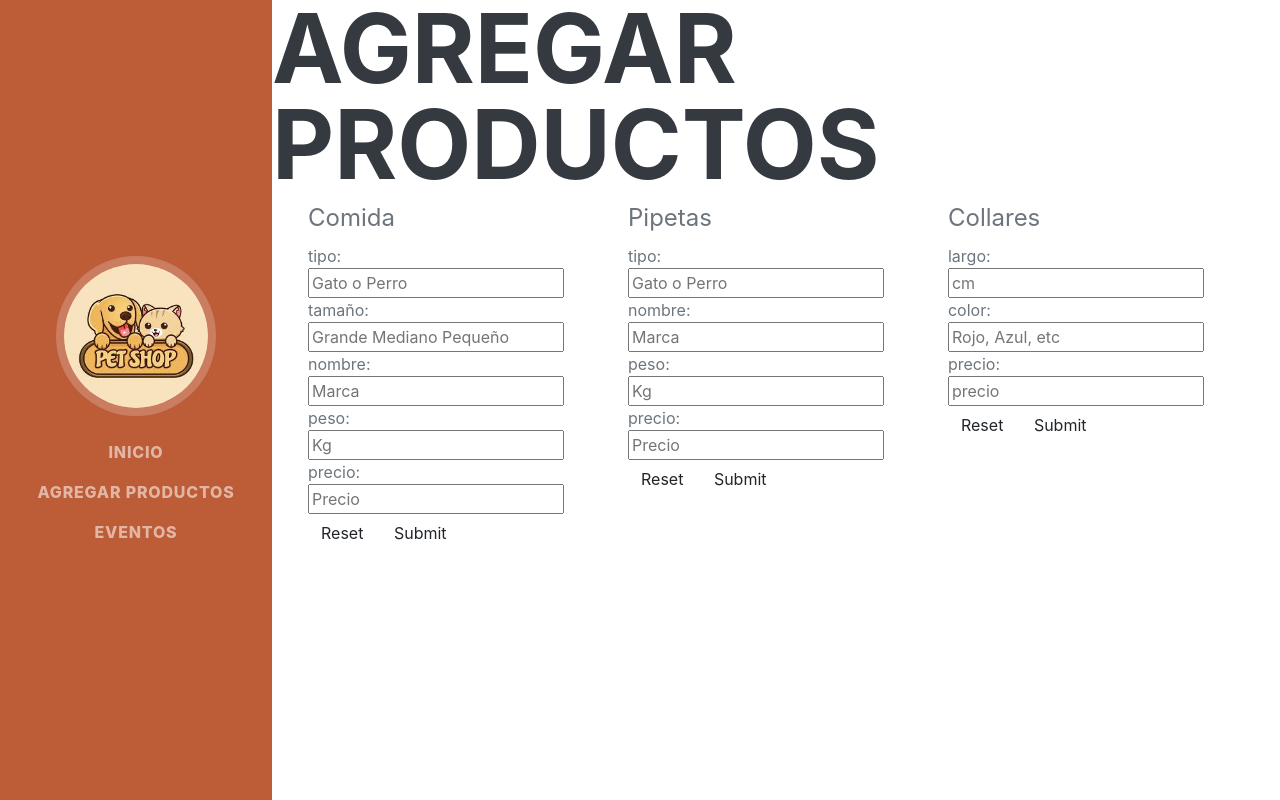
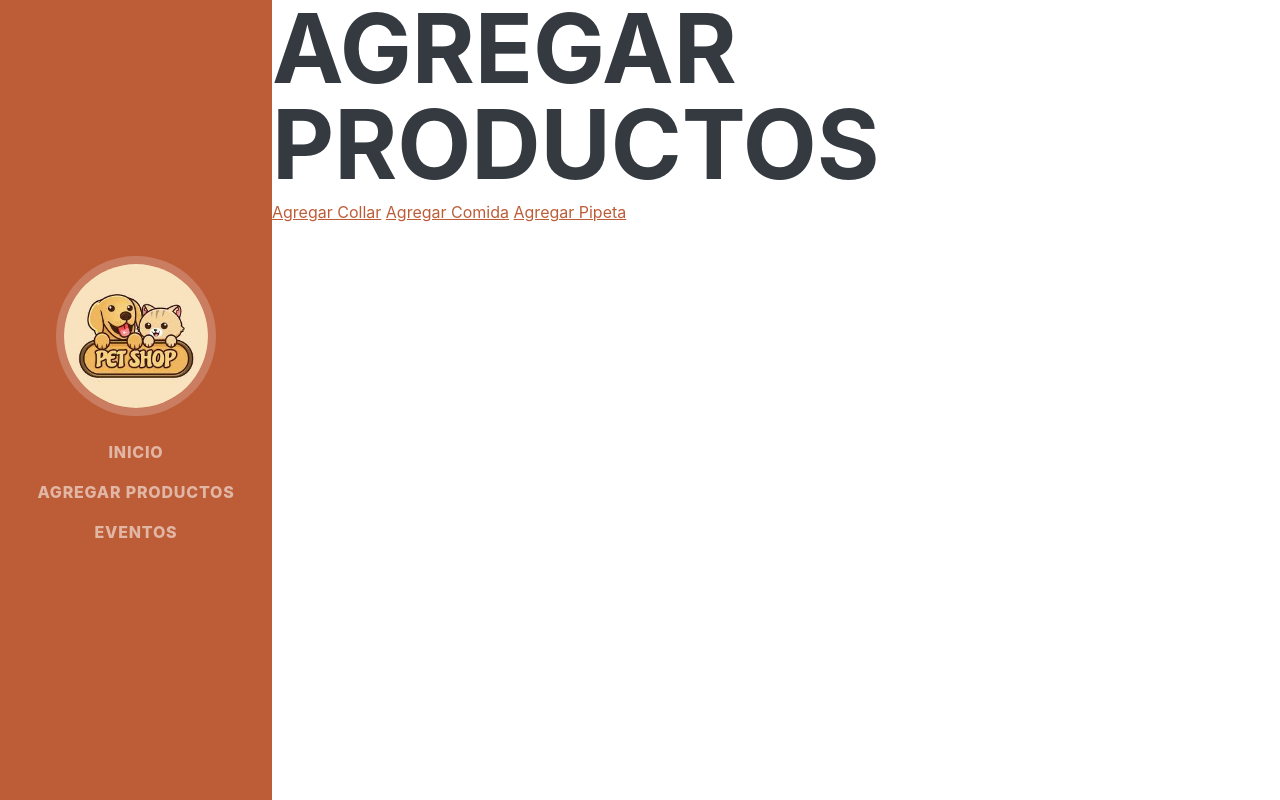
Before and after one commit to Atchiam/ProyectoFinal, a Django app: page /agregar in a window 1280 px wide. Run offline with Django 4.2, Linux system fonts and the light colour scheme; some libraries are stand-ins or nearby versions; some web fonts are replaced.

Commit message:
creacion de view,

```diff
--- a/ProyectoFinalApp/models.py
+++ b/ProyectoFinalApp/models.py
@@ -1,5 +1,3 @@
-from pyexpat import model
-from turtle import color
 from django.db import models
 from django.forms import DurationField
 
--- a/ProyectoFinalApp/template/ProyectoFinalApp/agregar.html
+++ b/ProyectoFinalApp/template/ProyectoFinalApp/agregar.html
@@ -4,7 +4,11 @@
 
 {% block contenidoPagina %}
 <h1>Agregar Productos</h1>
-<div class="container-fluid row">
+<a href="{% url 'agregar_collar' %}">Agregar Collar</a>
+<a href="{% url 'agregar_comida' %}">Agregar Comida</a>
+<a href="{% url 'agregar_pipeta' %}">Agregar Pipeta</a>
+{% endblock %}
+<!-- <div class="container-fluid row">
     <form class="cuestionario m-0 row col-4 " action="" method="post">
         {%csrf_token%}
         <fieldset class="cuestionario__body mt-0 ">
@@ -18,7 +22,7 @@
             </div>
             <div class="">
                 <input class="btn" type="reset">
-                <Input class="btn" type="submit">
+                <input class="btn" type="submit">
             </div>
         </fieldset>
     </form>
@@ -35,7 +39,7 @@
             </div>
             <div class="">
                 <input class="btn" type="reset">
-                <Input class="btn" type="submit">
+                <input class="btn" type="submit">
             </div>
         </fieldset>
     </form>
@@ -51,9 +55,8 @@
             </div>
             <div class="">
                 <input class="btn" type="reset">
-                <Input class="btn" type="submit">
+                <input class="btn" type="submit">
             </div>
         </fieldset>
     </form>
-</div>
-{% endblock %}
+</div> -->
--- a/ProyectoFinalApp/urls.py
+++ b/ProyectoFinalApp/urls.py
@@ -8,4 +8,7 @@ urlpatterns = [
     path("cursos", cursos, name="cursos"),
     path("eventos",eventos, name= "eventos"),
     path("agregar", agregar, name= "agregar"),
+    path(r"agregar_collar", agregar_collar , name= "agregar_collar"),
+    path(r"agregar_comida", agregar_comida , name= "agregar_comida"),
+    path(r"agregar_pipeta", agregar_pipeta , name= "agregar_pipeta"),
 ]
--- a/ProyectoFinalApp/views.py
+++ b/ProyectoFinalApp/views.py
@@ -19,4 +19,57 @@ def eventos (request):
 def agregar (request):
 
 
-    return render (request, r"ProyectoFinalApp\agregar.html",{})
+#get
+    if request.method =="GET":
+        return render (request, r"ProyectoFinalApp\agregar.html",{})
+#post
+    elif request.method == "POST":
+
+        print(request)
+        # info_formulario = request.POST
+
+        # curso = Curso(info_formulario["nombre"], info_formulario["comision"])
+        # curso.save()
+        return render (request, "ProyectoFinalApp\main.html", {} )
+
+def agregar_pipeta (request):
+#post
+    if request.method == "POST":
+
+        print(request)
+        # info_formulario = request.POST
+
+        # curso = Curso(info_formulario["nombre"], info_formulario["comision"])
+        # curso.save()
+        return render (request, r"ProyectoFinalApp\agregar.html",{})
+
+    else: #get y otros
+        return render (request, r"ProyectoFinalApp\agregar_pipeta.html",{})
+
+def agregar_collar (request):
+#post
+    if request.method == "POST":
+
+        print(request)
+        # info_formulario = request.POST
+
+        # curso = Curso(info_formulario["nombre"], info_formulario["comision"])
+        # curso.save()
+        return render (request, r"ProyectoFinalApp\agregar.html",{})
+
+    else: #get y otros
+        return render (request, r"ProyectoFinalApp\agregar_collar.html",{})
+
+def agregar_comida (request):
+#post
+    if request.method == "POST":
+
+        print(request)
+        # info_formulario = request.POST
+
+        # curso = Curso(info_formulario["nombre"], info_formulario["comision"])
+        # curso.save()
+        return render (request, r"ProyectoFinalApp\agregar.html",{})
+
+    else: #get y otros
+        return render (request, r"ProyectoFinalApp\agregar_comida.html",{})
```
Also changed, not shown: ProyectoFinalApp/admin.py (+12 -0 lines), ProyectoFinalApp/template/ProyectoFinalApp/agregar_collar.html (added, +24 -0 lines), ProyectoFinalApp/template/ProyectoFinalApp/agregar_comida.html (added, +26 -0 lines), ProyectoFinalApp/template/ProyectoFinalApp/agregar_pipeta.html (added, +25 -0 lines), ProyectoFinalApp/migrations/0005_remove_pipeta_tamaño.py (added), db.sqlite3.
